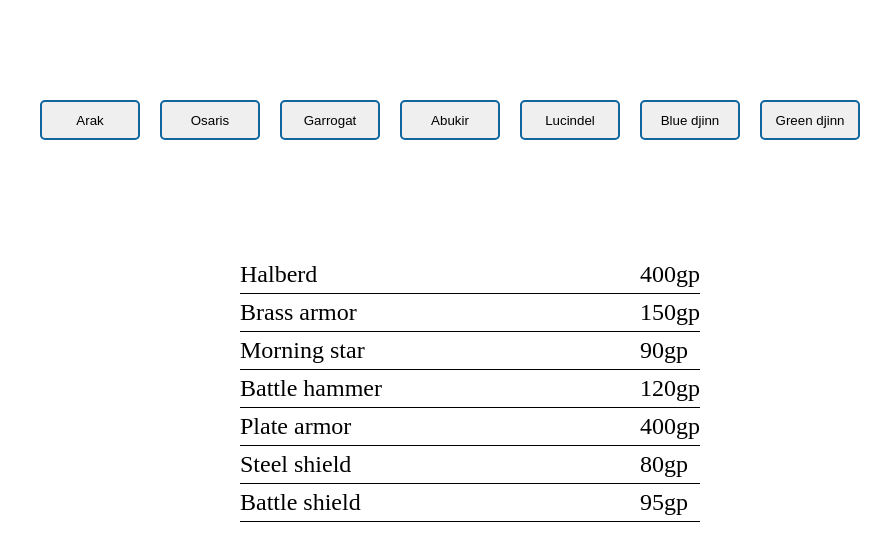
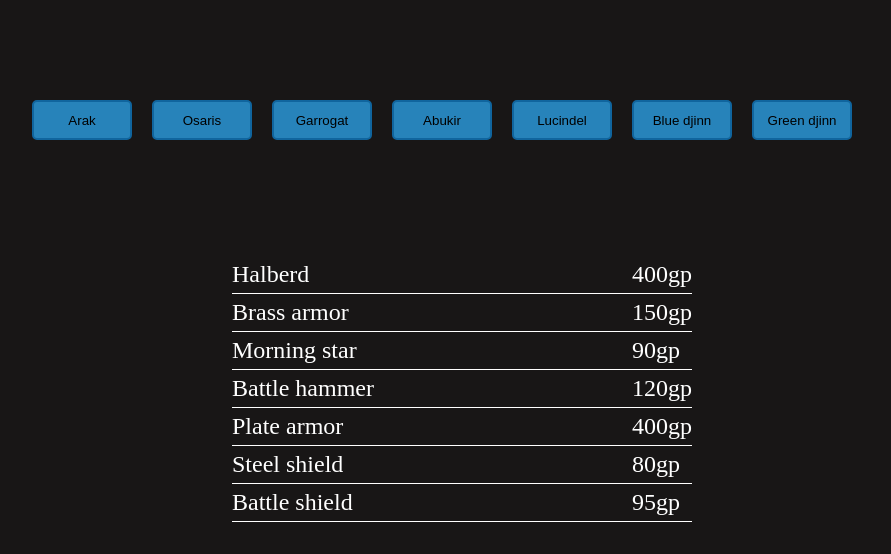
Before and after one commit to ThomasSonnerstam/medivia-prices, a Next.js app: page / in a window 1280 px wide. Shown: the top 554 px of the page, without its empty margins (198-1089 px from the left). Built offline with nearby package versions, Linux system fonts and the light colour scheme.

Commit message:
added global styling

```diff
--- a/components/Item.js
+++ b/components/Item.js
@@ -1,8 +1,8 @@
 const Item = ({item, item2}) => {
   return (
     <>
-      <li style={{ width: "200px", margin: "5px 0", fontSize: "24px"}}>{item}</li>
-      <li style={{ margin: "5px 0", fontSize: "24px" }}>{item2}</li>
+      <li style={{ color: "white", width: "200px", margin: "5px 0", fontSize: "24px"}}>{item}</li>
+      <li style={{ color: "white", margin: "5px 0", fontSize: "24px" }}>{item2}</li>
     </>
   )
 }
--- /dev/null
+++ b/pages/_app.js
@@ -0,0 +1,7 @@
+import "../styles.css";
+
+function MyApp({ Component, pageProps }) {
+  return <Component { ... pageProps } />
+}
+
+export default MyApp;
--- a/pages/index.js
+++ b/pages/index.js
@@ -116,7 +116,7 @@ const App = () => {
               <Item item={item[0]}></Item>
               <Item item2={item[1]}></Item>
             </div>
-            <div style={{ width: "100%", height: "1px", backgroundColor: "black"}}></div>
+            <div style={{ width: "100%", height: "1px", backgroundColor: "white"}}></div>
           </Fragment>
         )
       })}
@@ -128,7 +128,7 @@ const App = () => {
               <Item item={item[0]}></Item>
               <Item item2={item[1]}></Item>
             </div>
-            <div style={{ width: "100%", height: "1px", backgroundColor: "black"}}></div>
+            <div style={{ width: "100%", height: "1px", backgroundColor: "white"}}></div>
           </Fragment>
         )
       })}
@@ -140,7 +140,7 @@ const App = () => {
               <Item item={item[0]}></Item>
               <Item item2={item[1]}></Item>
             </div>
-            <div style={{ width: "100%", height: "1px", backgroundColor: "black"}}></div>
+            <div style={{ width: "100%", height: "1px", backgroundColor: "white"}}></div>
           </Fragment>
         )
       })}
@@ -152,7 +152,7 @@ const App = () => {
               <Item item={item[0]}></Item>
               <Item item2={item[1]}></Item>
             </div>
-            <div style={{ width: "100%", height: "1px", backgroundColor: "black"}}></div>
+            <div style={{ width: "100%", height: "1px", backgroundColor: "white"}}></div>
           </Fragment>
         )
       })}
@@ -164,7 +164,7 @@ const App = () => {
               <Item item={item[0]}></Item>
               <Item item2={item[1]}></Item>
             </div>
-            <div style={{ width: "100%", height: "1px", backgroundColor: "black"}}></div>
+            <div style={{ width: "100%", height: "1px", backgroundColor: "white"}}></div>
           </Fragment>
         )
       })}
@@ -176,7 +176,7 @@ const App = () => {
               <Item item={item[0]}></Item>
               <Item item2={item[1]}></Item>
             </div>
-            <div style={{ width: "100%", height: "1px", backgroundColor: "black"}}></div>
+            <div style={{ width: "100%", height: "1px", backgroundColor: "white"}}></div>
           </Fragment>
         )
       })}
@@ -188,7 +188,7 @@ const App = () => {
               <Item item={item[0]}></Item>
               <Item item2={item[1]}></Item>
             </div>
-            <div style={{ width: "100%", height: "1px", backgroundColor: "black"}}></div>
+            <div style={{ width: "100%", height: "1px", backgroundColor: "white"}}></div>
           </Fragment>
         )
       })}
--- a/styles.css
+++ b/styles.css
@@ -4,7 +4,19 @@
   box-sizing: border-box;
 }
 
-body {
+body,
+html {
   margin: 0;
   box-sizing: border-box;
+  background-color: rgb(24, 22, 22);
+  overflow-x: hidden;
 }
+
+p,
+li {
+  color: "white";
+}
+
+button {
+  background-color: #2783ba;
+}
```
